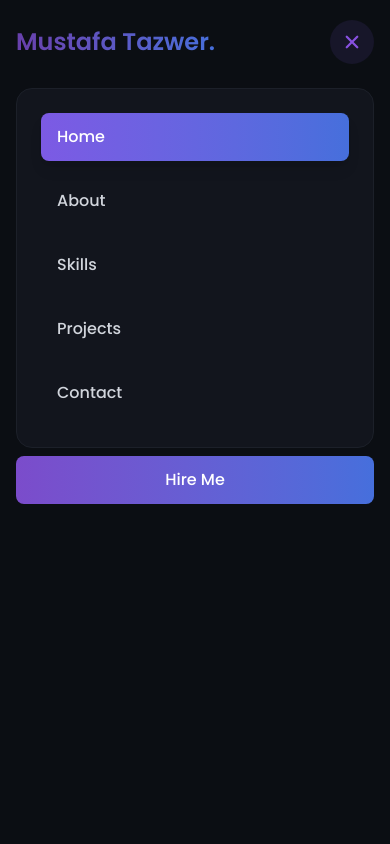
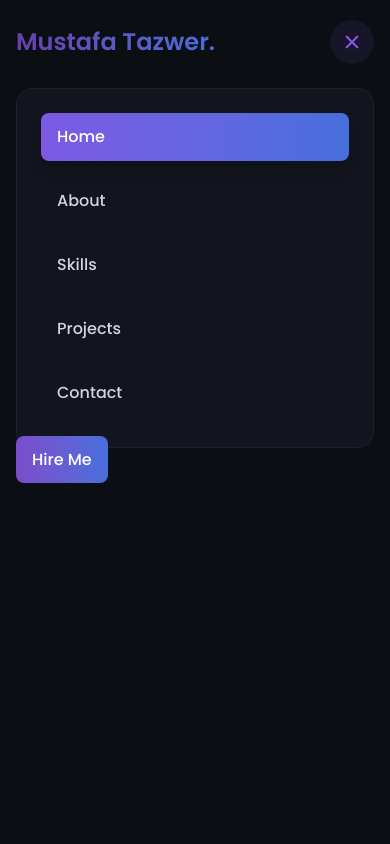
Before and after one commit to sahkil12/My-Portfolio, a React (Vite) app: page / in a window 390 px wide. Both pictures are taken after a click on the button 351 px from the left and 43 px from the top of the page. Shown: the top 844 px of the page. Built offline with nearby package versions, Linux system fonts and the light colour scheme.

Commit message:
fixed deployment redirect issue

```diff
--- a/src/Components/Shared/Navbar/Navbar.jsx
+++ b/src/Components/Shared/Navbar/Navbar.jsx
@@ -107,12 +107,13 @@ const Navbar = ({ scrollTop }) => {
                                    ))}
                               </div>
                               {/* Bottom Hire Me Button */}
-                              <button
+                              <NavLink
+                                   to={'/hire-me'}
                                    onClick={() => setOpen(false)}
                                    className="mt-2 w-full px-4 py-3 rounded-lg bg-gradient-to-r from-secondary to-base-200 text-white text-center font-medium transition-all"
                               >
                                    Hire Me
-                              </button>
+                              </NavLink>
                          </motion.div>
                     </div>
                )}
```
Also changed, not shown: vercel.json (added).
